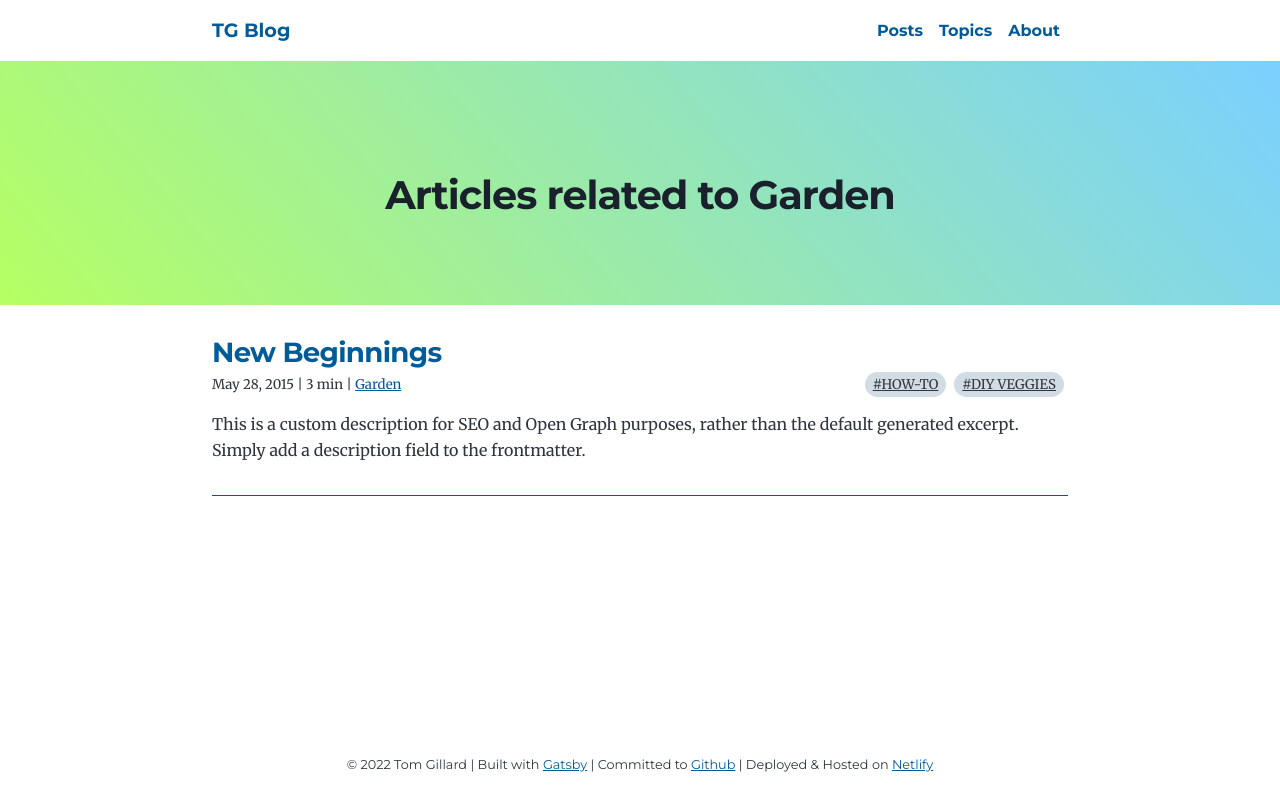
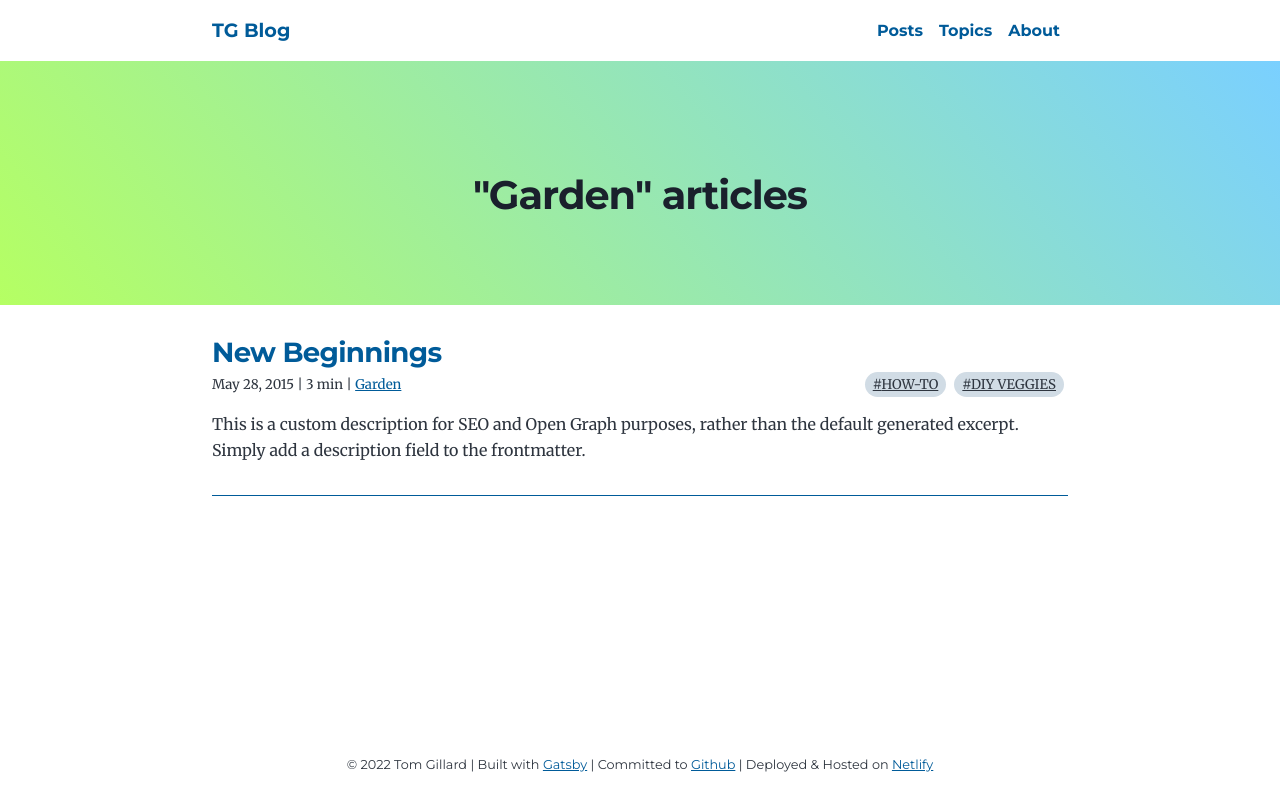
Before and after one commit to tgdev/tg-blog, a Gatsby site: page /category/garden/ in a window 1280 px wide. Built offline with nearby package versions, Linux system fonts and the light colour scheme; Gatsby itself is replaced by a stand-in of ours.

Commit message:
Update category page header

```diff
--- a/src/templates/category.tsx
+++ b/src/templates/category.tsx
@@ -19,7 +19,7 @@ interface Props {
 }
 
 const CategoryPageTemplate = ({ data, pageContext: { category } }: Props) => {
-  const pageTitle = `Articles related to ${category}`
+  const pageTitle = `"${category}" articles`
 
   const posts = data.allMarkdownRemark.nodes
 
```
